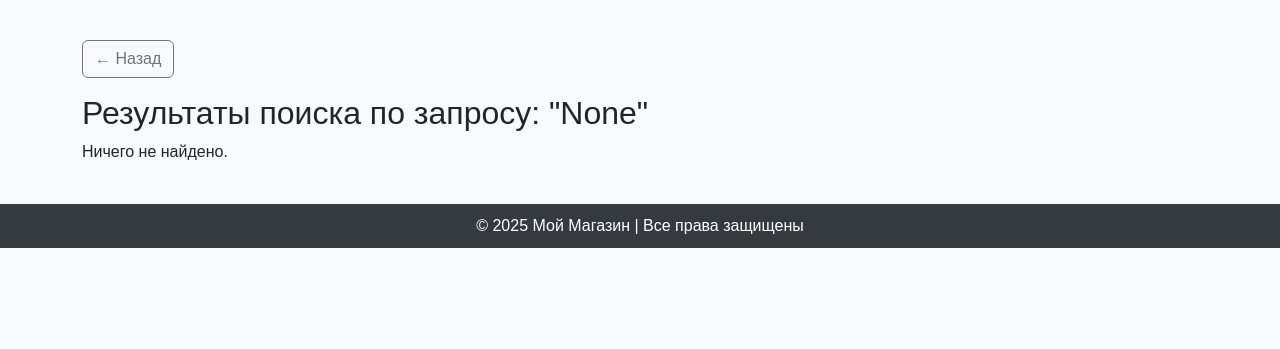
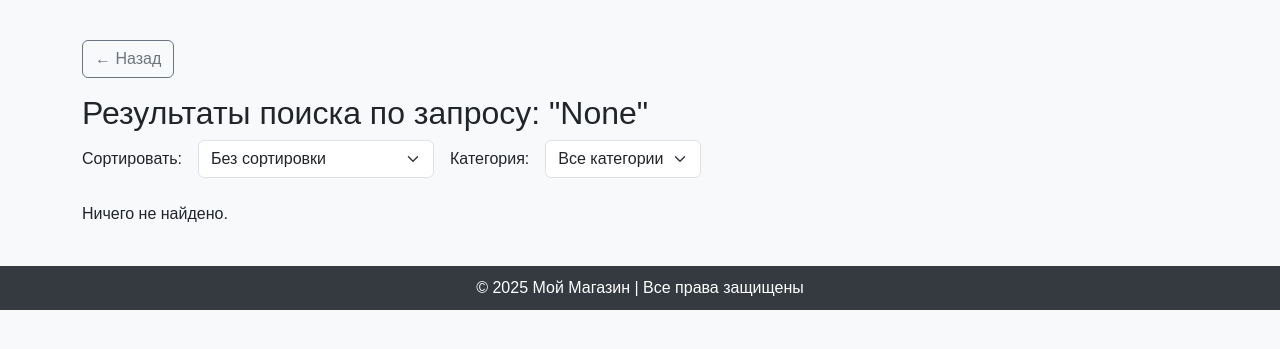
Before and after one commit to olinys/diplom, a Django app: page /accounts/search/ in a window 1280 px wide. Shown: the part 101-450 px from the top of the page. Run offline with Django 4.2, Linux system fonts and the light colour scheme; data comes from the database, SQL or seed files in the repository.

Commit message:
сортировка

```diff
--- a/accounts/views.py
+++ b/accounts/views.py
@@ -250,6 +250,7 @@
 # ПРОСМОТР КАТАЛОГА
 def catalog_view(request, category_id=None, subcategory_id=None):
     categories = Category.objects.all()
+    sort = request.GET.get('sort')
 
     if subcategory_id:
         products = Product.objects.filter(subcategory_id=subcategory_id)
@@ -257,6 +258,16 @@
         products = Product.objects.filter(category_id=category_id)
     else:
         products = Product.objects.all()
+
+    # Применяем сортировку
+    if sort == 'price_asc':
+        products = products.order_by('price')
+    elif sort == 'price_desc':
+        products = products.order_by('-price')
+    elif sort == 'rating_asc':
+        products = products.order_by('average_rating')
+    elif sort == 'rating_desc':
+        products = products.order_by('-average_rating')
 
     subcategories = None
     if category_id:
@@ -267,20 +278,52 @@
         'products': products,
         'subcategories': subcategories,
         'current_category_id': category_id,
+        'current_subcategory_id': subcategory_id,
+        'current_sort': sort,
     })
+
 
 # ПОИСКОВАЯ СТРОКА
 def product_search(request):
     query = request.GET.get('q')
+    sort = request.GET.get('sort')
+    category_id = request.GET.get('category')
+    subcategory_id = request.GET.get('subcategory')
+
     results = []
+    categories = Category.objects.all()
+    subcategories = Subcategory.objects.filter(category_id=category_id) if category_id else Subcategory.objects.none()
+
     if query:
         results = Product.objects.filter(
             Q(name__icontains=query) | Q(sku__icontains=query)
         )
+
+        if category_id:
+            results = results.filter(category_id=category_id)
+
+        if subcategory_id:
+            results = results.filter(subcategory_id=subcategory_id)
+
+        if sort == 'price_asc':
+            results = results.order_by('price')
+        elif sort == 'price_desc':
+            results = results.order_by('-price')
+        elif sort == 'rating_asc':
+            results = results.order_by('average_rating')
+        elif sort == 'rating_desc':
+            results = results.order_by('-average_rating')
+
     return render(request, 'accounts/search_results.html', {
         'query': query,
-        'results': results
+        'results': results,
+        'current_sort': sort,
+        'current_category': category_id,
+        'current_subcategory': subcategory_id,
+        'categories': categories,
+        'subcategories': subcategories,
     })
+
 
 
 # ПРОСМОТР АКТИВНОСТЕЙ ПОЛЬЗОВАТЕЛЕЙ
--- a/templates/accounts/search_results.html
+++ b/templates/accounts/search_results.html
@@ -1,12 +1,60 @@
 {% extends 'base.html' %}
 
 {% block content %}
-<a href="{% url 'home' %}" class="btn btn-outline-secondary mb-3">
-    ← Назад
-</a>
+<a href="{% url 'home' %}" class="btn btn-outline-secondary mb-3">← Назад</a>
 
 <h2>Результаты поиска по запросу: "{{ query }}"</h2>
 
+<!-- Форма сортировки и фильтрации -->
+<form method="get" class="mb-4">
+    <input type="hidden" name="q" value="{{ query }}">
+    <div class="row g-3 align-items-center">
+        <div class="col-auto">
+            <label for="sort" class="col-form-label">Сортировать:</label>
+        </div>
+        <div class="col-auto">
+            <select class="form-select" id="sort" name="sort" onchange="this.form.submit()">
+                <option value="" {% if not current_sort %}selected{% endif %}>Без сортировки</option>
+                <option value="price_asc" {% if current_sort == 'price_asc' %}selected{% endif %}>Цена: по возрастанию</option>
+                <option value="price_desc" {% if current_sort == 'price_desc' %}selected{% endif %}>Цена: по убыванию</option>
+                <option value="rating_asc" {% if current_sort == 'rating_asc' %}selected{% endif %}>Рейтинг: по возрастанию</option>
+                <option value="rating_desc" {% if current_sort == 'rating_desc' %}selected{% endif %}>Рейтинг: по убыванию</option>
+            </select>
+        </div>
+
+        <div class="col-auto">
+            <label for="category" class="col-form-label">Категория:</label>
+        </div>
+        <div class="col-auto">
+            <select class="form-select" id="category" name="category" onchange="this.form.submit()">
+                <option value="" {% if not current_category %}selected{% endif %}>Все категории</option>
+                {% for category in categories %}
+                    <option value="{{ category.id }}" {% if category.id|stringformat:"s" == current_category %}selected{% endif %}>
+                        {{ category.name }}
+                    </option>
+                {% endfor %}
+            </select>
+        </div>
+
+        {% if subcategories %}
+        <div class="col-auto">
+            <label for="subcategory" class="col-form-label">Подкатегория:</label>
+        </div>
+        <div class="col-auto">
+            <select class="form-select" id="subcategory" name="subcategory" onchange="this.form.submit()">
+                <option value="" {% if not current_subcategory %}selected{% endif %}>Все подкатегории</option>
+                {% for subcategory in subcategories %}
+                    <option value="{{ subcategory.id }}" {% if subcategory.id|stringformat:"s" == current_subcategory %}selected{% endif %}>
+                        {{ subcategory.name }}
+                    </option>
+                {% endfor %}
+            </select>
+        </div>
+        {% endif %}
+    </div>
+</form>
+
+<!-- Результаты -->
 {% if results %}
 <div class="row">
     {% for product in results %}
@@ -23,7 +71,7 @@
         let resultsContainer = document.getElementById('autocomplete-results');
 
         if (query.length > 0) {
-            fetch(`/search/autocomplete/?q=${query}`)
+            fetch(`/search/autocomplete/?q=${encodeURIComponent(query)}`)
                 .then(response => response.json())
                 .then(data => {
                     resultsContainer.innerHTML = '';
```
Also changed, not shown: templates/accounts/catalog.html (+18 -0 lines).
